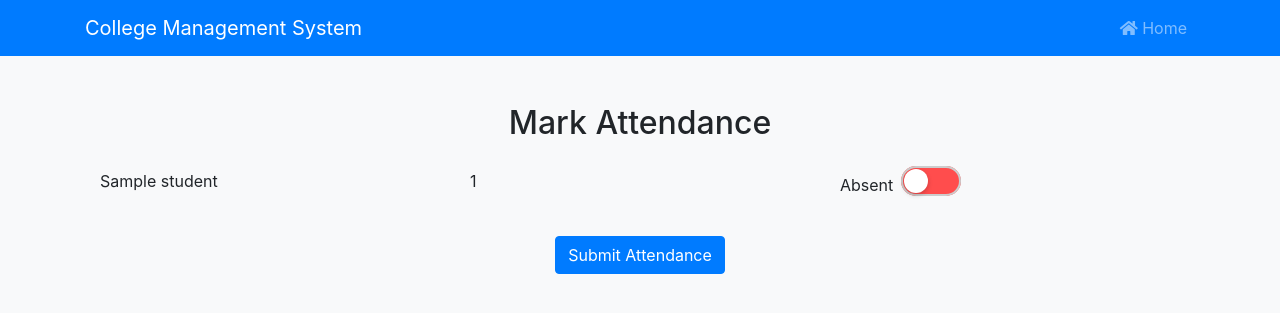
After one commit to qamcoder/College-management-system, a Flask app: template templates/mark_attendance.html in a window 1280 px wide. The commit adds this page. Shown: the top 313 px of the page. Run offline with Flask 2, Linux system fonts and the light colour scheme; the template is opened without the code that fills it: most values are stand-ins (such as "Sample title", 1, 10 or a date in 2020); some libraries are stand-ins or nearby versions.

Commit message:
mark attendance ui maded

```diff
--- a/app.py
+++ b/app.py
@@ -48,7 +48,7 @@ def login():
             id = result[0]['id']
             name = result[0]['name']
         else:
-            result = db.execute("SELECT id, name FROM Teachers WHERE username = ? AND password = ?", (username, password))
+            result = db.execute("SELECT id, name FROM Teachers WHERE username = ? AND password = ?", username, password)
             if not result:
                 flash("Please enter a valid username and password")
                 return redirect("/login")
@@ -93,7 +93,7 @@ def add_student():
         password = generate_password()
 
         try:
-            db.execute("INSERT INTO Students (name, roll_number, username, password) VALUES (?, ?, ?, ?)", (name, roll_no, username, password))
+            db.execute("INSERT INTO Students (name, roll_number, username, password) VALUES (?, ?, ?, ?)", name, roll_no, username, password)
             flash(f"Student {name} added successfully. Username: {username}, Password: {password}", "success")
         except Exception as e:
             print(e)
@@ -145,3 +145,13 @@ def students_database():
 def teachers_database():
     teachers = db.execute("SELECT * FROM Teachers")
     return render_template("teachers_database.html", teachers=teachers)
+
+
+@app.route('/mark-attendance', methods=['GET', 'POST'])
+@login_required
+def mark_attendance():
+    if request.method == "GET":
+        teacher_id = session.get("user")["id"]
+        students = db.execute("SELECT * FROM Students " )
+        return render_template("mark_attendance.html", students=students)
+    return redirect("/")
--- a/static/styles.css
+++ b/static/styles.css
@@ -4,7 +4,6 @@ body {
 
 .card-hover {
     cursor: pointer;
-
     transition: transform 0.2s, box-shadow 0.2s;
 }
 
@@ -22,3 +21,76 @@ body {
         margin-bottom: 20px;
     }
 }
+
+/* Responsive table */
+.table-responsive {
+    overflow-x: auto;
+}
+
+.table th, .table td {
+    white-space: nowrap;
+}
+
+@media (max-width: 576px) {
+    .table th, .table td {
+        display: block;
+        width: 100%;
+        text-align: right;
+    }
+
+    .table th::before, .table td::before {
+        content: attr(data-label);
+        float: left;
+        font-weight: bold;
+    }
+
+    .table th, .table td {
+        text-align: left;
+    }
+}
+
+/* toggle switch */
+.toggle-switch {
+    position: relative;
+    display: inline-block;
+    width: 60px;
+    height: 30px;
+    cursor: pointer;
+}
+
+.toggle-switch input[type="checkbox"] {
+    display: none;
+}
+
+.toggle-switch-background {
+    position: absolute;
+    top: 0;
+    left: 0;
+    width: 100%;
+    height: 100%;
+    background-color: #ff4d4d; /* Initial color red */
+    border-radius: 15px;
+    box-shadow: inset 0 0 0 2px #ccc;
+    transition: background-color 0.3s ease-in-out;
+}
+
+.toggle-switch-handle {
+    position: absolute;
+    top: 3px;
+    left: 3px;
+    width: 24px;
+    height: 24px;
+    background-color: #fff;
+    border-radius: 50%;
+    box-shadow: 0 2px 5px rgba(0, 0, 0, 0.2);
+    transition: transform 0.3s ease-in-out;
+}
+
+.toggle-switch input[type="checkbox"]:checked + .toggle-switch-background {
+    background-color: #05c46b; /* Color when checked */
+    box-shadow: inset 0 0 0 2px #04b360;
+}
+
+.toggle-switch input[type="checkbox"]:checked + .toggle-switch-background .toggle-switch-handle {
+    transform: translateX(30px);
+}
--- /dev/null
+++ b/templates/mark_attendance.html
@@ -0,0 +1,50 @@
+{% extends 'layout.html' %}
+
+{% block main %}
+<div class="container mt-5">
+    <h2 class="text-center mb-4">Mark Attendance</h2>
+    <form method="post" action="/mark-attendance">
+        {% for student in students %}
+        <div class="row align-items-center mb-3">
+            <div class="col-md-4">
+                <div class="form-group">
+                    <label for="name">{{ student.name }}</label>
+                </div>
+            </div>
+            <div class="col-md-4">
+                <div class="form-group">
+                    <label for="roll_no">{{ student.roll_number }}</label>
+                </div>
+            </div>
+            <div class="col-md-4">
+                <div class="form-group d-flex align-items-center">
+                    <label for="attendance" class="mr-2 mb-0">Absent</label>
+                    <label class="toggle-switch">
+                        <input type="checkbox" name="attendance" onchange="toggleAttendance(this)">
+                        <div class="toggle-switch-background">
+                            <div class="toggle-switch-handle"></div>
+                        </div>
+                    </label>
+                </div>
+            </div>
+        </div>
+        {% endfor %}
+        <div class="text-center">
+            <button type="submit" class="btn btn-primary">Submit Attendance</button>
+        </div>
+    </form>
+</div>
+{% endblock %}
+
+{% block scripts %}
+<script>
+    function toggleAttendance(checkbox) {
+        var label = checkbox.closest('.form-group').querySelector('label[for="attendance"]');
+        if (checkbox.checked) {
+            label.textContent = 'Present';
+        } else {
+            label.textContent = 'Absent';
+        }
+    }
+</script>
+{% endblock %}
```
Also changed, not shown: templates/students_database.html (+11 -5 lines), college.db, helpers.py (line endings or trailing spaces).
